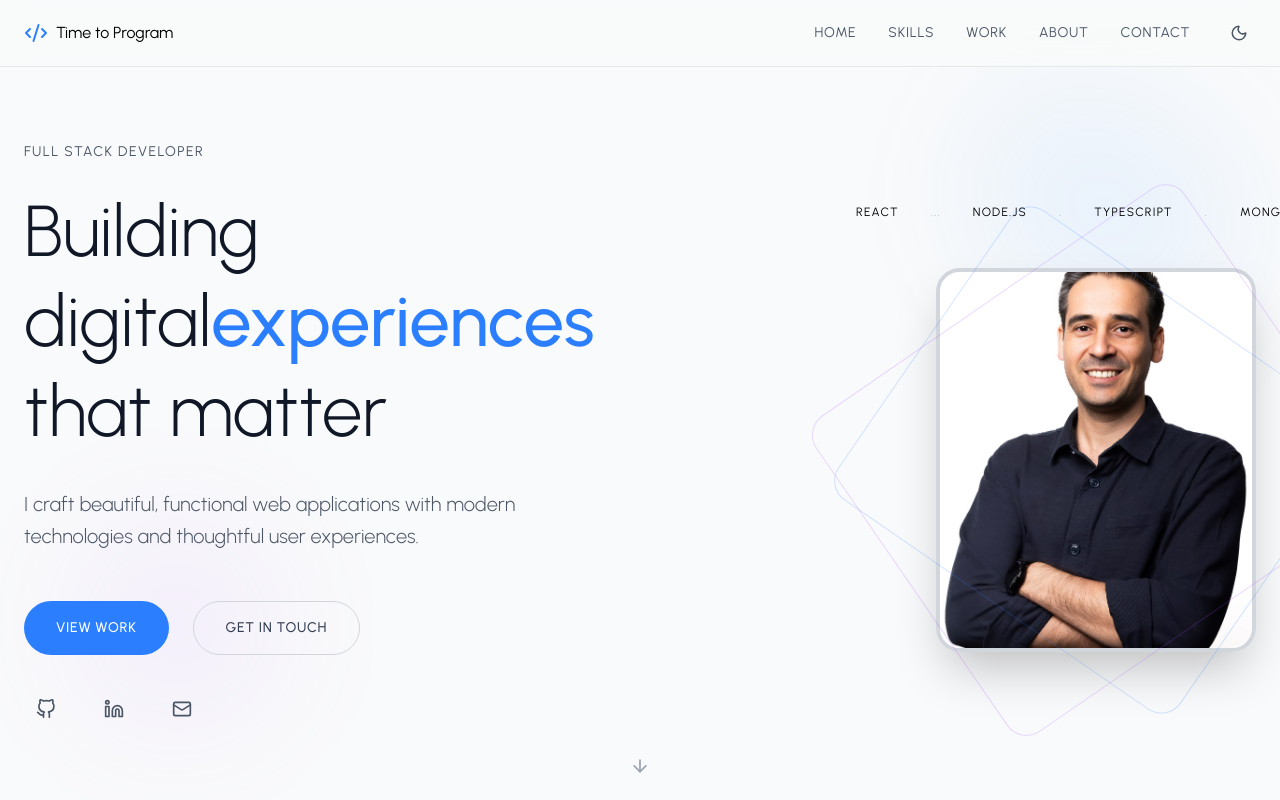
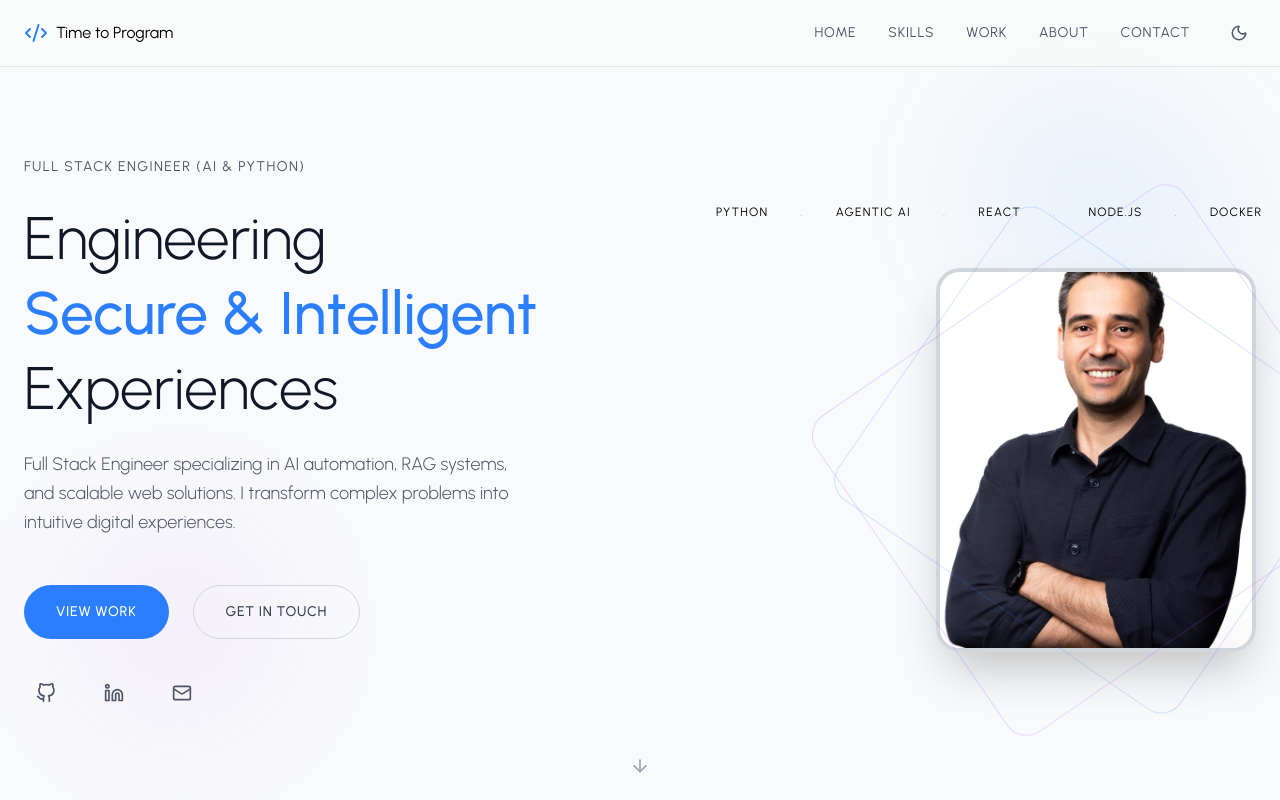
Before and after one commit to recep-demir/personal_portfolio, a React app: page / in a window 1280 px wide. Shown: the top 800 px of the page. Built offline with nearby package versions, Linux system fonts and the light colour scheme; the HTML template or start-up script is replaced by a standard one.

Commit message:
feat: update HeroSection content and links for enhanced clarity and professionalism

```diff
--- a/src/components/Section/HeroSection.jsx
+++ b/src/components/Section/HeroSection.jsx
@@ -93,28 +93,28 @@ const HeroSection = () => {
             variants={textVariants}
             className={`text-sm uppercase tracking-widest ${isDarkMode ? "text-gray-500" : "text-gray-600"} mb-4`}
           >
-            Full Stack Developer
+            Full Stack Engineer (AI & Python)
           </motion.div>
           <motion.h1
             variants={itemVariants}
             className="text-3xl md:text-5xl font-light text-center mb-6 leading-tight"
           >
             <span className={` ${isDarkMode ? "text-white" : "text-gray-900"}`}>
-              Building digital
+              Engineering
             </span>
             <span className="text-blue-500 font-medium ml-2">
-              experiences
+              Secure & Intelligent
             </span>
             <br />
             <span className={isDarkMode ? "text-white" : "text-gray-900"}>
-              that matter
+              Experiences
             </span>
           </motion.h1>
           <motion.p
             variants={itemVariants}
             className={`text-base md:text-lg ${isDarkMode ? "text-gray-400" : "text-gray-600"} mb-8 max-w-xl mx-auto font-light leading-relaxed`}
           >
-            I craft beautiful, functional web applications with modern technologies and thoughtful user experiences.
+            Full Stack Engineer specializing in AI automation, RAG systems, and scalable web solutions. I transform complex problems into intuitive digital experiences.
           </motion.p>
           {/* CTA Buttons - Mobile */}
           <motion.div variants={itemVariants} className="flex flex-col sm:flex-row gap-4 justify-center items-center mb-8">
@@ -142,9 +142,9 @@ const HeroSection = () => {
                 {/* Social Links - Mobile */}
                 <motion.div variants={itemVariants} className="flex justify-center space-x-6 mb-8">
                   {[
-                    { icon: FiGithub, href: "#" },
-                    { icon: FiLinkedin, href: "#" },
-                    { icon: Mail, href: "#" }
+                    { icon: FiGithub, href: "https://github.com/recep-demir" },
+                    { icon: FiLinkedin, href: "https://www.linkedin.com/in/recep-demir" },
+                    { icon: Mail, href: "mailto:demir.rp@gmail.com" }
                   ].map((social, index) => (
                     <motion.a
                       key={index}
@@ -165,13 +165,15 @@ const HeroSection = () => {
                 <motion.div
                     variants={itemVariants}
                     className="flex justify-center items-center space-x-6 text-xs uppercase tracking-widest flex-wrap">
+                  <span className={isDarkMode ? "text-gray-600" : "text-gray-500"}>Python</span>
+                  <span className={isDarkMode ? "text-gray-700" : "text-gray-400"}>•</span>
+                  <span className={isDarkMode ? "text-gray-600" : "text-gray-500"}>Agentic AI</span>
+                  <span className={isDarkMode ? "text-gray-700" : "text-gray-400"}>•</span>
                   <span className={isDarkMode ? "text-gray-600" : "text-gray-500"}>React</span>
                   <span className={isDarkMode ? "text-gray-700" : "text-gray-400"}>•</span>
                   <span className={isDarkMode ? "text-gray-600" : "text-gray-500"}>Node.js</span>
                   <span className={isDarkMode ? "text-gray-700" : "text-gray-400"}>•</span>
-                  <span className={isDarkMode ? "text-gray-600" : "text-gray-500"}>TypeScript</span>
-                  <span className={isDarkMode ? "text-gray-700" : "text-gray-400"}>•</span>
-                  <span className={isDarkMode ? "text-gray-600" : "text-gray-500"}>MongoDB</span>
+                  <span className={isDarkMode ? "text-gray-600" : "text-gray-500"}>Docker</span>
                 </motion.div>
               </motion.div>
             </div>
@@ -188,28 +190,28 @@ const HeroSection = () => {
                 variants={textVariants}
                 className={`text-sm uppercase tracking-widest ${isDarkMode ? "text-gray-500" : "text-gray-600"} mb-6`}
               >
-                Full Stack Developer
+                Full Stack Engineer (AI & Python)
               </motion.div>
               <motion.h1
                 variants={itemVariants}
-                className="text-5xl xl: text-7xl font-light mb-8 leading-tight"
+                className="text-5xl md:text-6xl font-light mb-6 leading-tight"
               >
                 <span className={`${isDarkMode ? "text-white" : "text-gray-900"}`}>
-                  Building digital
+                  Engineering   <br/>
                 </span>
                 <span className="text-blue-500 font-medium">
-                  experiences
+                   Secure & Intelligent
                 </span>
                 <br />
                 <span className={`${isDarkMode ? "text-white" : "text-gray-900"}`}>
-                  that matter
+                   Experiences
                 </span>
               </motion.h1>
               <motion.p
                 variants={itemVariants}
-                className={`text-xl ${isDarkMode ? "text-gray-400" : "text-gray-600"} mb-12 font-light leading-relaxed max-w-lg`}
+                className={`text-lg ${isDarkMode ? "text-gray-400" : "text-gray-600"} mb-12 font-light leading-relaxed max-w-lg`}
               >
-                I craft beautiful, functional web applications with modern technologies and thoughtful user experiences.
+                Full Stack Engineer specializing in AI automation, RAG systems, and scalable web solutions. I transform complex problems into intuitive digital experiences.
               </motion.p>
               {/* CTA Buttons - Desktop */}
               <motion.div variants={itemVariants} className="flex gap-6 mb-8">
@@ -236,9 +238,9 @@ const HeroSection = () => {
               {/* Social Links - Desktop */}
               <motion.div variants={itemVariants} className="flex space-x-6 mb-12">
                 {[
-                  { icon: FiGithub, href: "#" },
-                  { icon: FiLinkedin, href: "#" },
-                  { icon: Mail, href: "#" }
+                  { icon: FiGithub, href: "https://github.com/recep-demir" },
+                  { icon: FiLinkedin, href: "https://www.linkedin.com/in/recep-demir" },
+                  { icon: Mail, href: "mailto:demir.rp@gmail.com" }
                 ].map((social, index) => (
                   <motion.a
                     key={index}
@@ -268,18 +270,28 @@ const HeroSection = () => {
                 {/* Tech Stack -Desktop */}
                 <motion.div
                   variants={itemVariants}
-                  className="flex items-center space-x-8 text-xs uppercase tracking-widest absolute -top-16 -left-20"
+                  className="flex items-center space-x-8 text-xs uppercase tracking-widest absolute -top-16 -left-55 w-max whitespace-nowrap"
                 >
-                  <span className={isDarkMode ? "• text-gray-600" : "•text-gray-500"}> React </span>
+                  <span className={isDarkMode ? "• text-gray-600" : "•text-gray-500"}> Python </span>
                   <span
                     className={isDarkMode ? "text-gray-700" : "text-gray-400"}
                     >
-                      ...
+                      .
                     </span>
                     <span
                       className={isDarkMode ? " text-gray-600" : "•text-gray-500"}
                       >
-                        Node.js
+                        Agentic AI
+                      </span>
+                      <span
+                    className={isDarkMode ? "text-gray-700" : "text-gray-400"}
+                    >
+                      .
+                    </span>
+                    <span
+                      className={isDarkMode ? " text-gray-600" : "•text-gray-500"}
+                      >
+                        React
                       </span>
                       <span
                         className={isDarkMode ? "text-gray-700" : "text-gray-400"}
@@ -289,7 +301,7 @@ const HeroSection = () => {
                         <span
                           className={isDarkMode ? "text-gray-600" : "•text-gray-500"}
                           >
-                            TypeScript
+                            Node.js
                           </span>
                           <span
                             className={isDarkMode ? "text-gray-700" : "text-gray-400"}
@@ -299,7 +311,7 @@ const HeroSection = () => {
                             <span
                               className={isDarkMode ? "text-gray-600" : "•text-gray-500"}
                               >
-                                MongoDB
+                                Docker
                               </span>
                 </motion.div>
                 <motion.div
```
